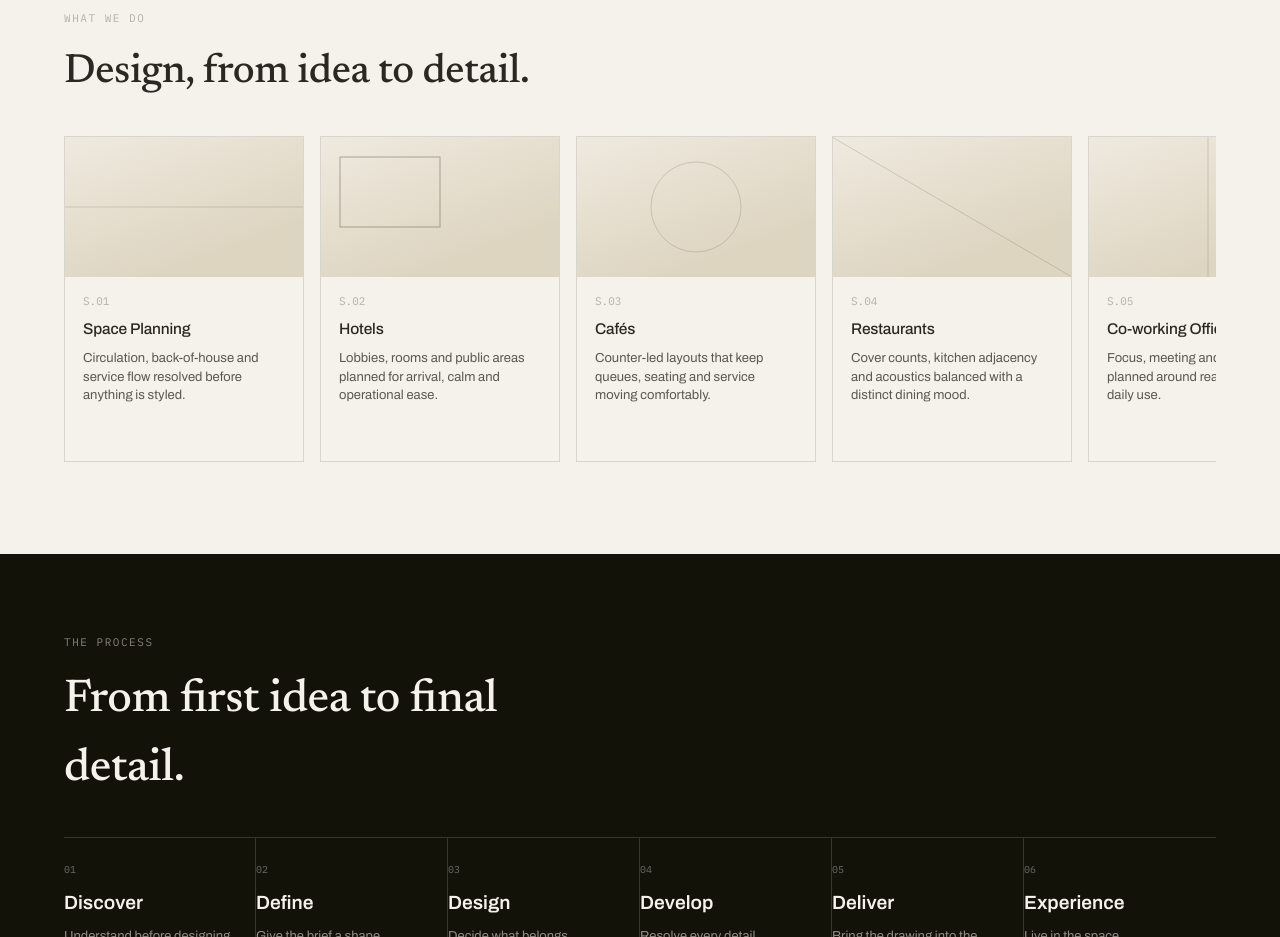
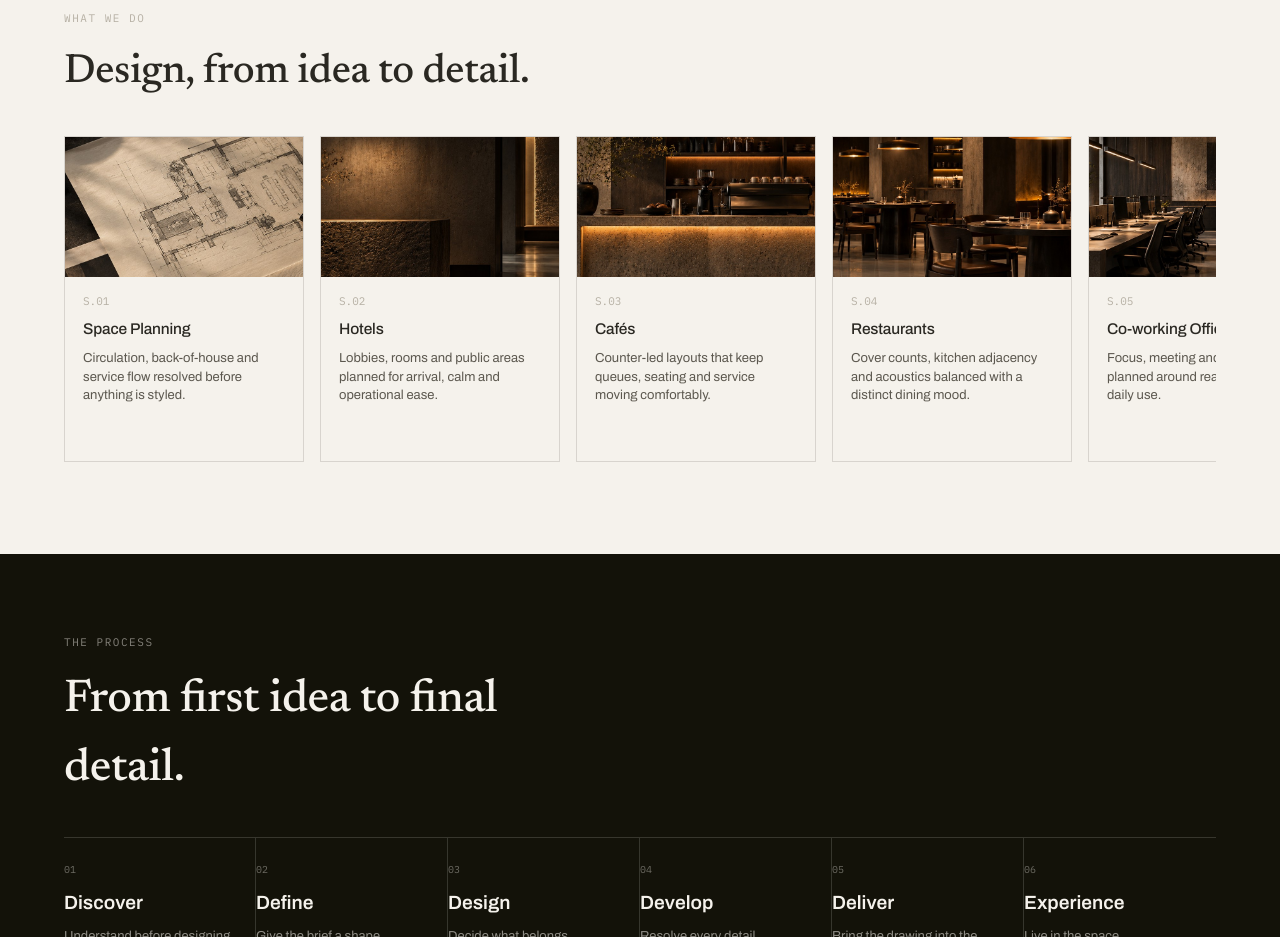
Before and after one commit to harishpixcel-debug/h-aesthetic-studio, a Next.js app: page / in a window 1280 px wide. Shown: the part 2800-3737 px from the top of the page. Built offline with nearby package versions, Linux system fonts and the light colour scheme.

Commit message:
Update Expertise.tsx

```diff
--- a/components/Expertise.tsx
+++ b/components/Expertise.tsx
@@ -1,11 +1,23 @@
 "use client";
 import { useState } from "react";
+import Image from "next/image";
 import { expertiseAreas } from "@/lib/content";
 import Reveal from "./Reveal";
 
+// Index-matched to expertiseAreas order: Space Planning, Hotels, Cafés,
+// Restaurants, Co-working Offices. Slot 5 (Workplace) is ready for when
+// a 6th area is added to lib/content.
+const expertiseImages = [
+  "/images/expertise/expertise-space-planning.jpg",
+  "/images/expertise/expertise-hotels.jpg",
+  "/images/expertise/expertise-cafes.jpg",
+  "/images/expertise/expertise-restaurants.jpg",
+  "/images/expertise/expertise-coworking.jpg",
+  "/images/expertise/expertise-workplace.jpg",
+];
+
 export default function Expertise() {
   const [expanded, setExpanded] = useState<number | null>(null);
-
   return (
     <section className="scene scene-compact" id="expertise">
       <Reveal className="container">
@@ -22,8 +34,16 @@ export default function Expertise() {
               onClick={() => setExpanded(expanded === i ? null : i)}
               onKeyDown={(e) => { if (e.key === "Enter" || e.key === " ") { e.preventDefault(); setExpanded(expanded === i ? null : i); } }}
             >
-              {/* plate slot — replace SVG with <img> per area when photography is available */}
-              <div className="plate">
+              <div className="plate" style={{ position: "relative", overflow: "hidden" }}>
+                {expertiseImages[i] ? (
+                  <Image
+                    src={expertiseImages[i]}
+                    alt={`${area.name} interior — h-aesthetic studio`}
+                    fill
+                    style={{ objectFit: "cover" }}
+                    sizes="(min-width: 1024px) 20vw, (min-width: 640px) 33vw, 80vw"
+                  />
+                ) : (
                   <svg viewBox="0 0 240 140" preserveAspectRatio="xMidYMid slice">
                     {i === 0 && <line className="ln" x1="0" y1="70" x2="240" y2="70" />}
                     {i === 1 && <rect className="ln-accent" x="20" y="20" width="100" height="70" />}
@@ -32,6 +52,7 @@ export default function Expertise() {
                     {i === 4 && <line className="ln" x1="120" y1="0" x2="120" y2="140" />}
                     {i === 5 && <><line className="ln" x1="0" y1="70" x2="240" y2="70" /><circle className="ln-accent" cx="120" cy="70" r="30" /></>}
                   </svg>
+                )}
               </div>
               <div className="exp-card-body">
                 <div className="exp-index">{area.index}</div>
```
Lines whose indentation alone changed are shown as unchanged.
